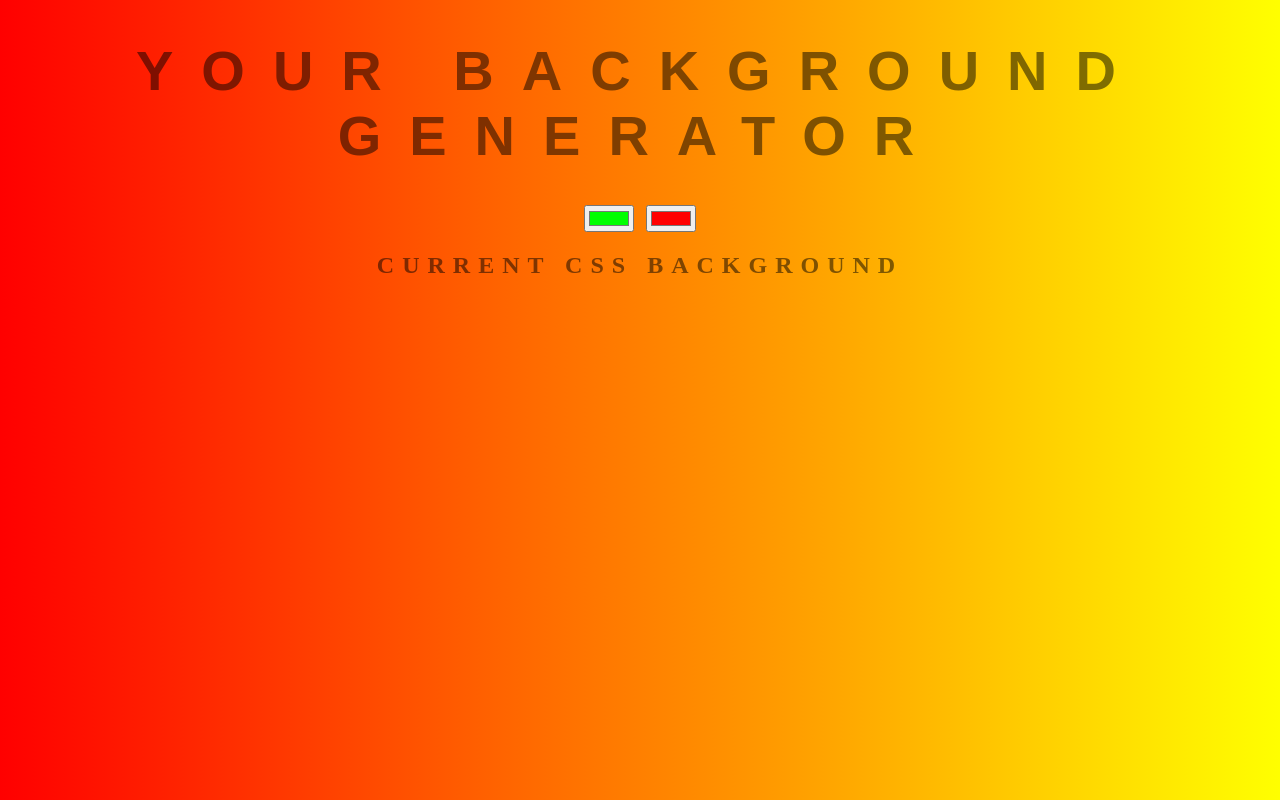
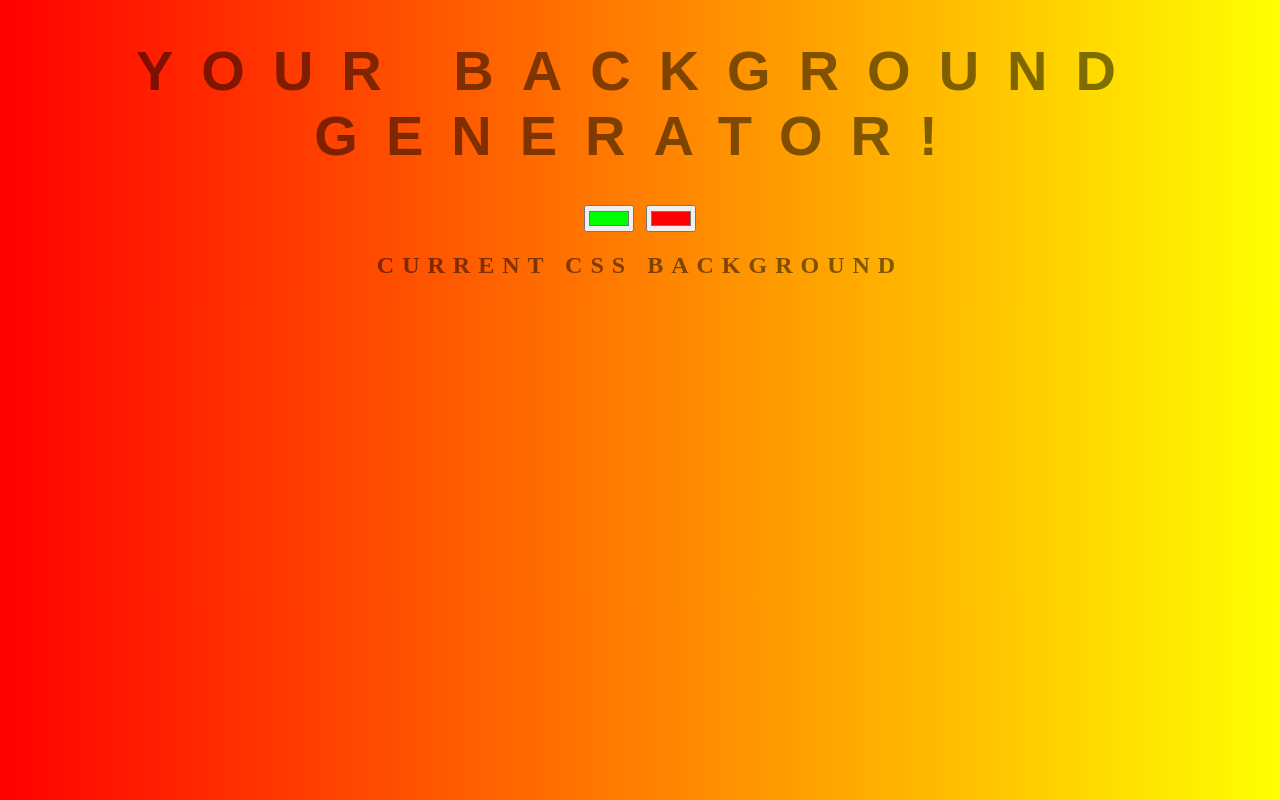
Before and after one commit to SimonLukas8/background-generator, a plain HTML site: page index.html in a window 1280 px wide. Drawn offline with Linux system fonts and the light colour scheme.

Commit message:
added exklamation mark to h1 heading

```diff
--- a/index.html
+++ b/index.html
@@ -5,7 +5,7 @@
 	<link rel="stylesheet" type="text/css" href="style.css">
 </head>
 <body id="gradient">
-	<h1>Your Background Generator</h1>
+	<h1>Your Background Generator!</h1>
 	<input class="color1" type="color" name="color1" value="#00ff00">
 	<input class="color2" type="color" name="color2" value="#ff0000">
 	<h2>Current CSS Background</h2>
```
